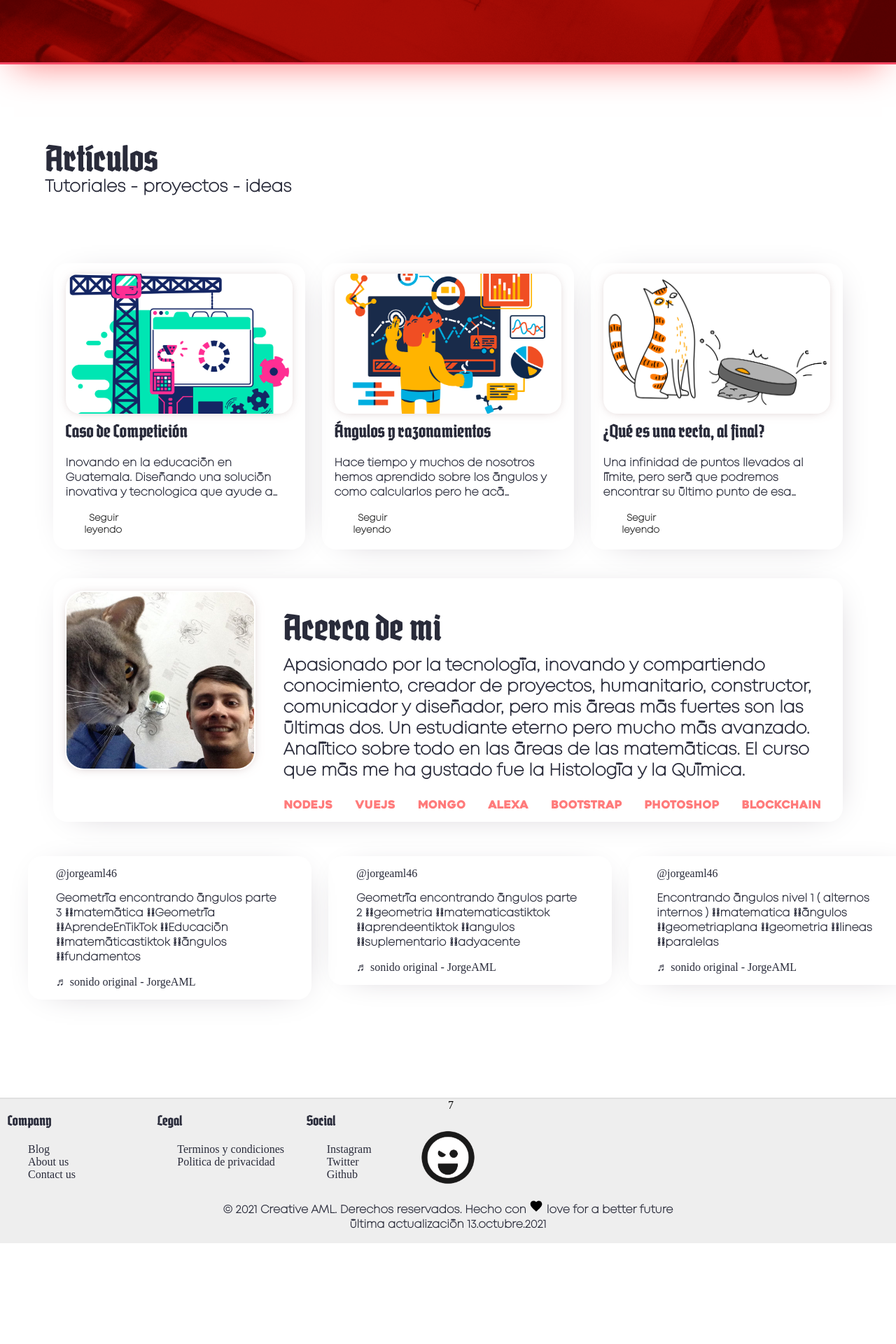
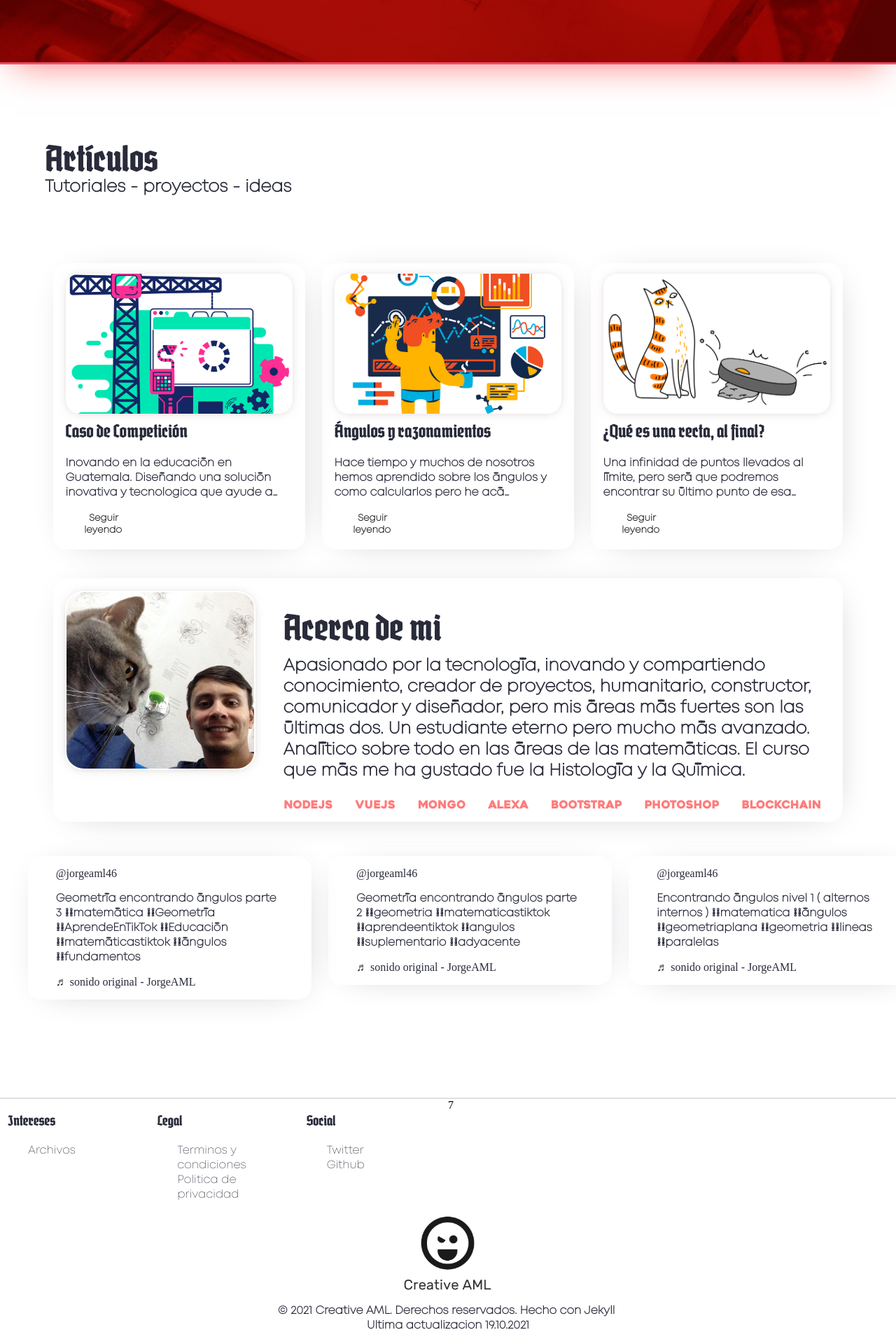
Before and after one commit to jorgeAML/creativeaml, a Jekyll site: the page built from index.markdown, in a window 1280 px wide. Shown: the part 811-2731 px from the top of the page at 70% size. Built offline with Jekyll 4.4.1, drawn with Linux system fonts in a browser that asks for light colours; some web fonts are replaced; a script that is not in the unit is left out; before the commit the page ends 2587 px from its top, so only the background shows below that.

Commit message:
El pie de pagina ha sido actualizado

```diff
--- a/_includes/footer.html
+++ b/_includes/footer.html
@@ -6,9 +6,9 @@
           <div class="column3">
             <h3 class="padding-left-right-5">{{page.footer-titulo1}}</h3>
             <ul>
-              <li><a href="/blog/blog.html">{{page.footer1-2}}</a></li>
-              <li><a href="/about/">{{page.footer1-1}}</a></li>
-              <li><a href="/contact/">{{page.footer1-3}}</a></li>
+              <li><a href="/blog/blog.html">{{page.footer1-1}}</a></li>
+
+
             </ul>
           </div>
           <div class="column3">
@@ -21,9 +21,8 @@
           <div class="column3">
             <h3 class="padding-left-right-5">{{page.footer-titulo3}}</h3>
             <ul>
-              <li><a>{{page.footer3-1}}</a></li>
-              <li><a>{{page.footer3-2}}</a></li>
-              <li><a>{{page.footer3-3}}</a></li>
+              <li><a href="https://twitter.com/JorgeAml11">{{page.footer3-2}}</a></li>
+              <li><a href="https://github.com/jorgeAML">{{page.footer3-3}}</a></li>
             </ul>
           </div>
         </div>
@@ -35,9 +34,9 @@
   </div>
   <section id="logo-copy">
     <div class="container-column-total">
-      <img class="center-text image-width-10 center-everything" src="{{page.logo11}}">
+      <img class="center-text image-width-10 center-everything" src="{{page.logo9}}">
       <p class="center-text">&#169; {{page.copyright2}} <span class="love"><img src="{{page.love}}"></span>
-        {{page.copyright1}} <br>última actualización 13.octubre.2021</p>
+        {{page.copyright1}} <br>{{page.actualizacion}}</p>
     </div>
   </section>
 </footer>
--- a/assets/css/footer.css
+++ b/assets/css/footer.css
@@ -1,6 +1,6 @@
 @media (min-width: 1200px) {
     #logo-copy {
-        margin-top: -10%;
+        margin-top: 0;
     }
     ul {
         list-style-type: none;
--- a/assets/css/rules.css
+++ b/assets/css/rules.css
@@ -149,7 +149,6 @@ a:active {
     transform: rotate(-5deg) scale(1);
 }
 footer {
-    background-color: var(--c-color-i);
     margin-top: 10%;
     border-top: 2px solid var(--c-color-g);
 }
@@ -244,3 +243,6 @@ footer {
     -webkit-line-clamp: 3;
     overflow: hidden;
 }
+ul > li > a {
+    font-family: 'Mont';
+}
--- a/index.markdown
+++ b/index.markdown
@@ -39,13 +39,11 @@ logojekyll3: assets/images/jekyll-logo-dark-solid.png
 
 ###   FOOTER    ###
 #//////////////////////////////////////////////////////////////////////////////
-footer-titulo1: Company
+footer-titulo1: Intereses
 footer-titulo2: Legal
 footer-titulo3: Social
 
-footer1-1: About us
-footer1-2: Blog
-footer1-3: Contact us
+footer1-1: Archivos
 
 footer2-1: Terminos y condiciones
 footer2-2: Politica de privacidad
@@ -54,9 +52,10 @@ footer3-1: Instagram
 footer3-2: Twitter
 footer3-3: Github
 
-copyright1:  love for a better future
-copyright2: 2021 Creative AML. Derechos reservados. Hecho con
-love: assets/icons/favorite_black_24dp.svg
+#copyright1:  love for a better future
+copyright2: 2021 Creative AML. Derechos reservados. Hecho con Jekyll
+actualizacion: Ultima actualizacion 19.10.2021
+#love: assets/icons/favorite_black_24dp.svg
 #//////////////////////////////////////////////////////////////////////////////
 ###   END FOOTER   ###
 
@@ -84,14 +83,8 @@ part3-carta3-parrafo: Build with us the new generation of the internet, explore
 part4-titulo: Acerca de mi
 part4-legend: Apasionado por la tecnología, inovando y compartiendo conocimiento, creador de proyectos, humanitario, constructor, comunicador y diseñador, pero mis áreas más fuertes son las últimas dos. Un estudiante eterno pero mucho más avanzado. Analítico sobre todo en las áreas de las matemáticas. El curso que más me ha gustado fue la Histología y la Química.
 
-### PART 5 ###
-part5-titulo: Our technologies
-part5-parrafo: We use the most relevant technologies, trending designs, components, frameworks and libraries to make your projects unique and useful in every aspect, if you are a developer you can find an easy implementation with our templates.
-
 ### LOGOS ###
 logo9: assets/logos/creativeaml2.png
-logo10: assets/logos/creativeaml1.png
-logo11: assets/logos/creativeaml3.png
 ### BUTTONS ###
 button1: Seguir leyendo
 ---
```
Also changed, not shown: assets/logos/aml2.png (deleted), assets/logos/aml3.png (deleted), assets/logos/creativeaml1.png (deleted), assets/logos/creativeaml3.png (deleted), 1 other file.
